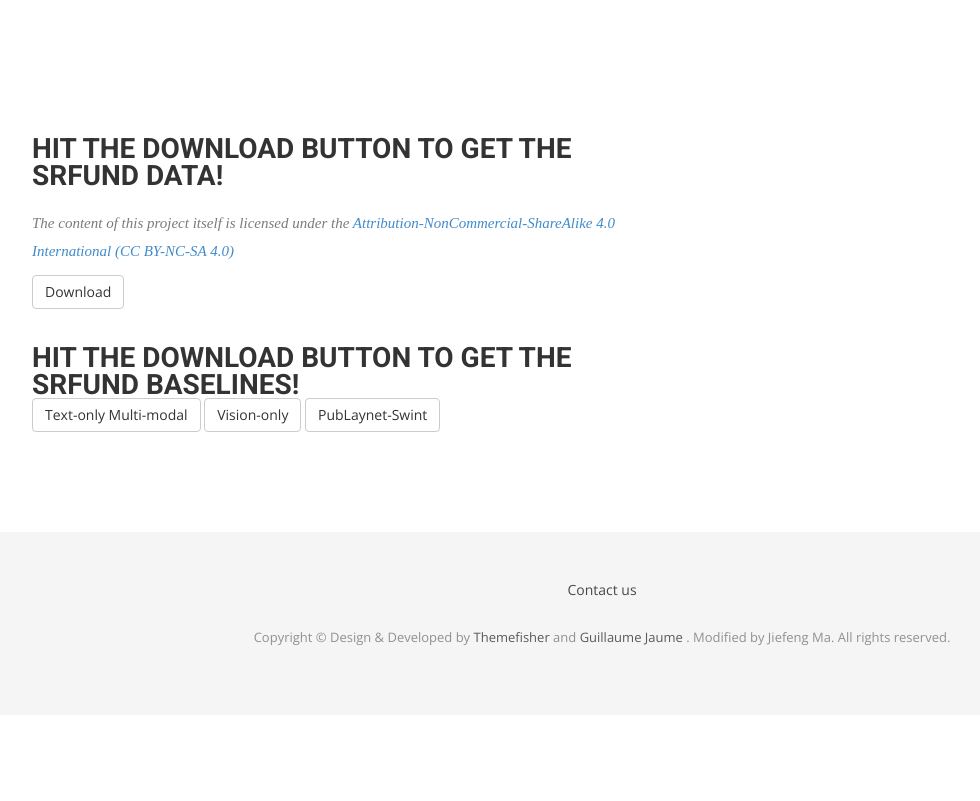
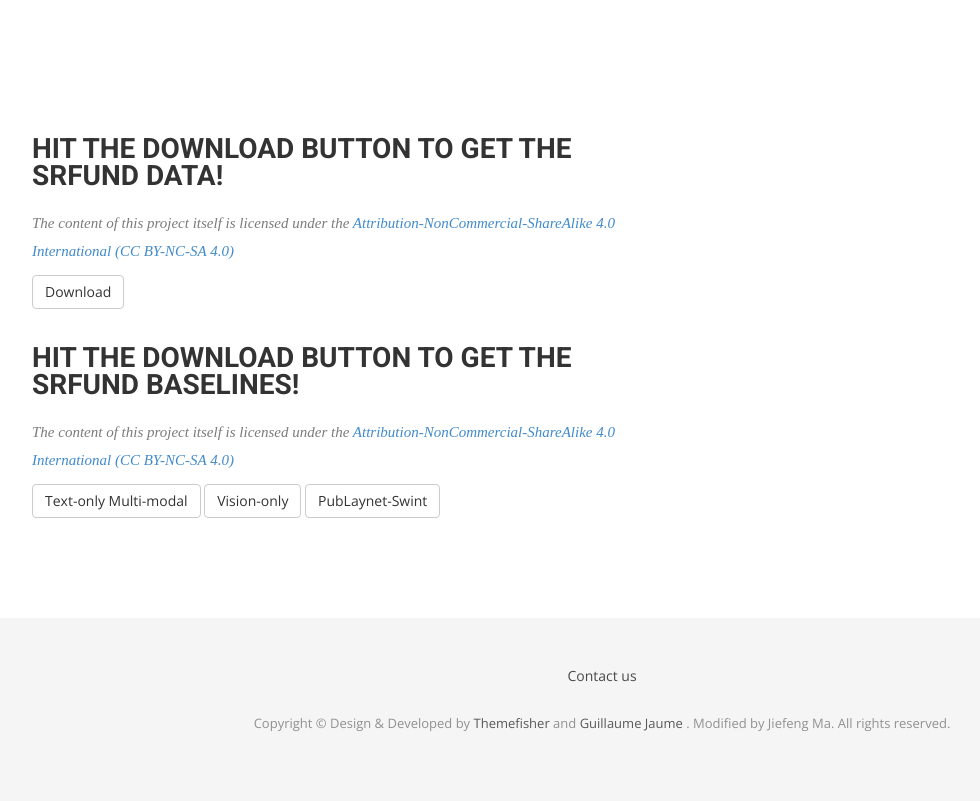
Before and after one commit to SPRATeam-USTC/SRFUND, a Jekyll site: the page built from download.html, in a window 1280 px wide. Shown: the part 422-1223 px from the top of the page, without its empty margins (38-1018 px from the left). Built offline with Jekyll 4.4.1, drawn with Linux system fonts in a browser that asks for light colours; nearby versions of some CDN libraries; some web fonts are replaced; before the commit the page ends 1137 px from its top, so only the background shows below that; part of the change alters nothing that is shown.

Commit message:
fix srfund baseline vision

```diff
--- a/download.html
+++ b/download.html
@@ -34,12 +34,12 @@ permalink: /download/
               </a>
               <h2>Hit the download button to get the SRFUND baselines!</h2>
               <!-- <p> Please take the time to read the license before downloading the SRFUND dataset.</p> -->
-              <!-- <p> The content of this project itself is licensed under the  <a href="https://creativecommons.org/licenses/by-nc-sa/4.0/">Attribution-NonCommercial-ShareAlike 4.0 International (CC BY-NC-SA 4.0)</a></p> -->
+              <p> The content of this project itself is licensed under the  <a href="https://creativecommons.org/licenses/by-nc-sa/4.0/">Attribution-NonCommercial-ShareAlike 4.0 International (CC BY-NC-SA 4.0)</a></p>
               <!--<p> EMPTY LINK FOR NOW... dataset available not before 20th of May. </p>-->
               <a href="https://drive.google.com/file/d/11LabRCSbDS4z1rCZjQGhrqoF6iEkDJ-U/view?usp=sharing" download>
                 <button class="btn btn-default" type="submit">Text-only Multi-modal</button>
               </a>
-              <a href="https://drive.google.com/file/d/1sqmZ6sOLjPY9-mwndRyqqjTQDOnmdeHC/view?usp=sharing" download>
+              <a href="https://drive.google.com/file/d/19M8AVC-C-8RstUo-y1ZLKkHKTWSJz6l5/view?usp=sharing" download>
                 <button class="btn btn-default" type="submit">Vision-only</button>
               </a>
               <a href="https://drive.google.com/file/d/1sqmZ6sOLjPY9-mwndRyqqjTQDOnmdeHC/view?usp=sharing" download>
```
